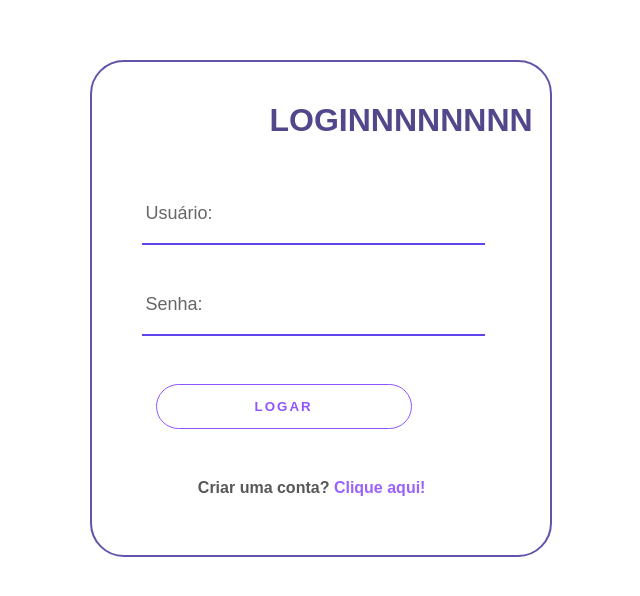
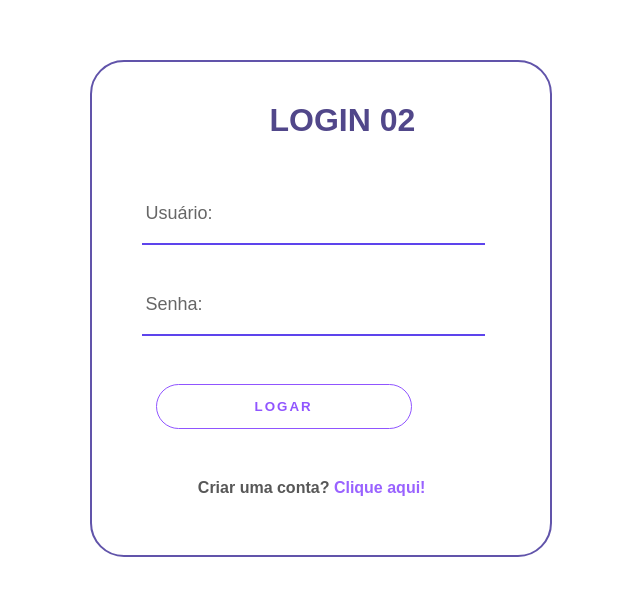
Before and after one commit to lucaslimaTI/tcclavajato, a plain HTML site: page login/login.html in a window 1280 px wide. Shown: the part 120-716 px from the top of the page, without its empty margins (338-978 px from the left). Drawn offline with Linux system fonts and the light colour scheme.

Commit message:
LOGIN 02

```diff
--- a/login/login.html
+++ b/login/login.html
@@ -12,7 +12,7 @@
     <div class="container-cadastro">
         <div class="card-cadastro">
             <div class="alinhar-elementos">
-                <h1>LOGINNNNNNNN</h1>
+                <h1>LOGIN 02</h1>
                 <form action="">
                     <input type="text" placeholder="Usuário:"> <br>
                     <input type="password" id="pass" placeholder="Senha:"> <br>
```
